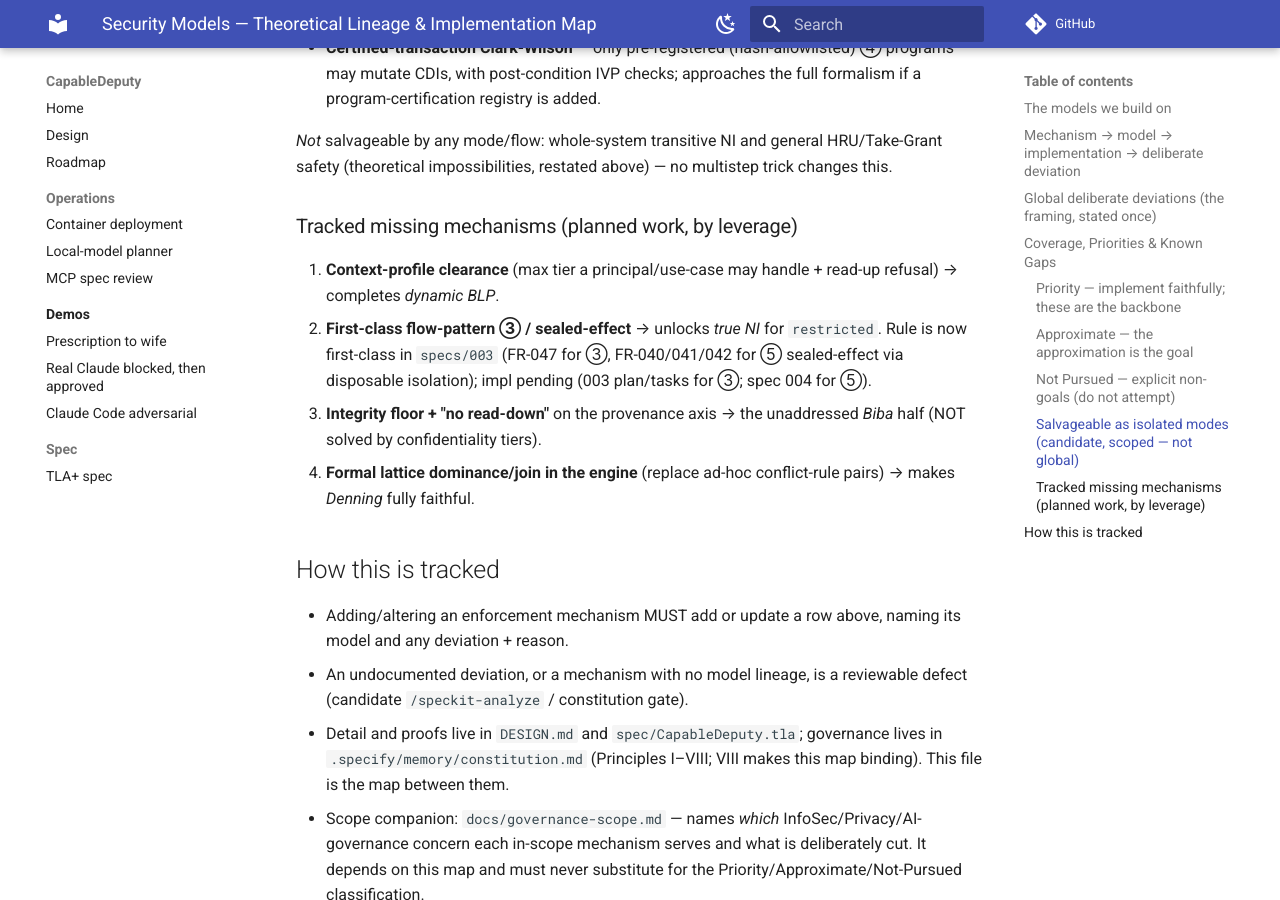
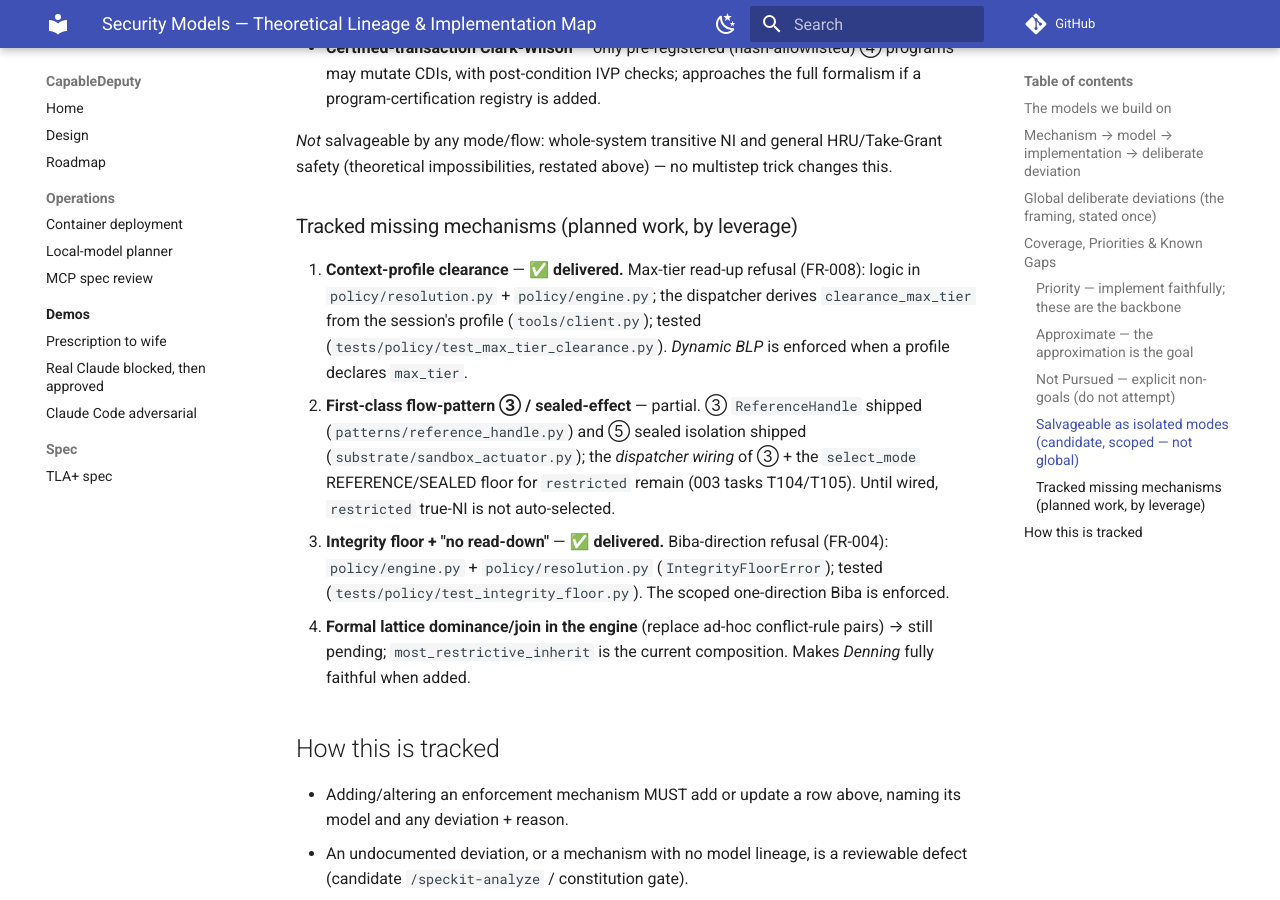
Before and after one commit to marctjones/capabledeputy, an MkDocs documentation site: the page built from docs/security-models.md, in a window 1280 px wide and 900 px high, scrolled down 6905 px. Built offline with MkDocs 1.6.1 and Material for MkDocs 9.7.7, drawn with Linux system fonts in a browser that asks for light colours; comment, search, counter and statistics services are not loaded.

Commit message:
docs: mark BLP/Biba (T101/T102) delivered; refresh security-models gaps
Alignment review found clearance (FR-008) + integrity-floor (FR-004) are
implemented + tested + wired (engine.py/resolution.py, dispatch derives
from profile in client.py, tests test_max_tier_clearance/test_integrity_
floor) though tasks.md marked them open. Mark T101/T102 [X] (ported by
R4b.3), update security-models.md "Tracked missing mechanisms" #1/#3 to
delivered (#2 ③/⑤ shipped, dispatcher wiring pending; #4 still pending),
and note in the F1 ownership banner that T101/T102 are ported, not
rewritten. Doc-only.

Co-Authored-By: Claude Opus 4.8 (1M context) <noreply@anthropic.com>

```diff
--- a/docs/security-models.md
+++ b/docs/security-models.md
@@ -187,16 +187,24 @@ above) — no multistep trick changes this.
 
 ### Tracked missing mechanisms (planned work, by leverage)
 
-1. **Context-profile clearance** (max tier a principal/use-case may
-   handle + read-up refusal) → completes *dynamic BLP*.
-2. **First-class flow-pattern ③ / sealed-effect** → unlocks *true NI*
-   for `restricted`. Rule is now first-class in `specs/003`
-   (FR-047 for ③, FR-040/041/042 for ⑤ sealed-effect via disposable
-   isolation); impl pending (003 plan/tasks for ③; spec 004 for ⑤).
-3. **Integrity floor + "no read-down"** on the provenance axis → the
-   unaddressed *Biba* half (NOT solved by confidentiality tiers).
+1. **Context-profile clearance** — ✅ **delivered.** Max-tier read-up
+   refusal (FR-008): logic in `policy/resolution.py` + `policy/engine.py`;
+   the dispatcher derives `clearance_max_tier` from the session's profile
+   (`tools/client.py`); tested (`tests/policy/test_max_tier_clearance.py`).
+   *Dynamic BLP* is enforced when a profile declares `max_tier`.
+2. **First-class flow-pattern ③ / sealed-effect** — partial. ③
+   `ReferenceHandle` shipped (`patterns/reference_handle.py`) and ⑤ sealed
+   isolation shipped (`substrate/sandbox_actuator.py`); the *dispatcher
+   wiring* of ③ + the `select_mode` REFERENCE/SEALED floor for `restricted`
+   remain (003 tasks T104/T105). Until wired, `restricted` true-NI is not
+   auto-selected.
+3. **Integrity floor + "no read-down"** — ✅ **delivered.** Biba-direction
+   refusal (FR-004): `policy/engine.py` + `policy/resolution.py`
+   (`IntegrityFloorError`); tested (`tests/policy/test_integrity_floor.py`).
+   The scoped one-direction Biba is enforced.
 4. **Formal lattice dominance/join in the engine** (replace ad-hoc
-   conflict-rule pairs) → makes *Denning* fully faithful.
+   conflict-rule pairs) → still pending; `most_restrictive_inherit` is the
+   current composition. Makes *Denning* fully faithful when added.
 
 ## How this is tracked
 
```
Also changed, not shown: specs/003-labeling-framework/tasks.md (+5 -3 lines).
